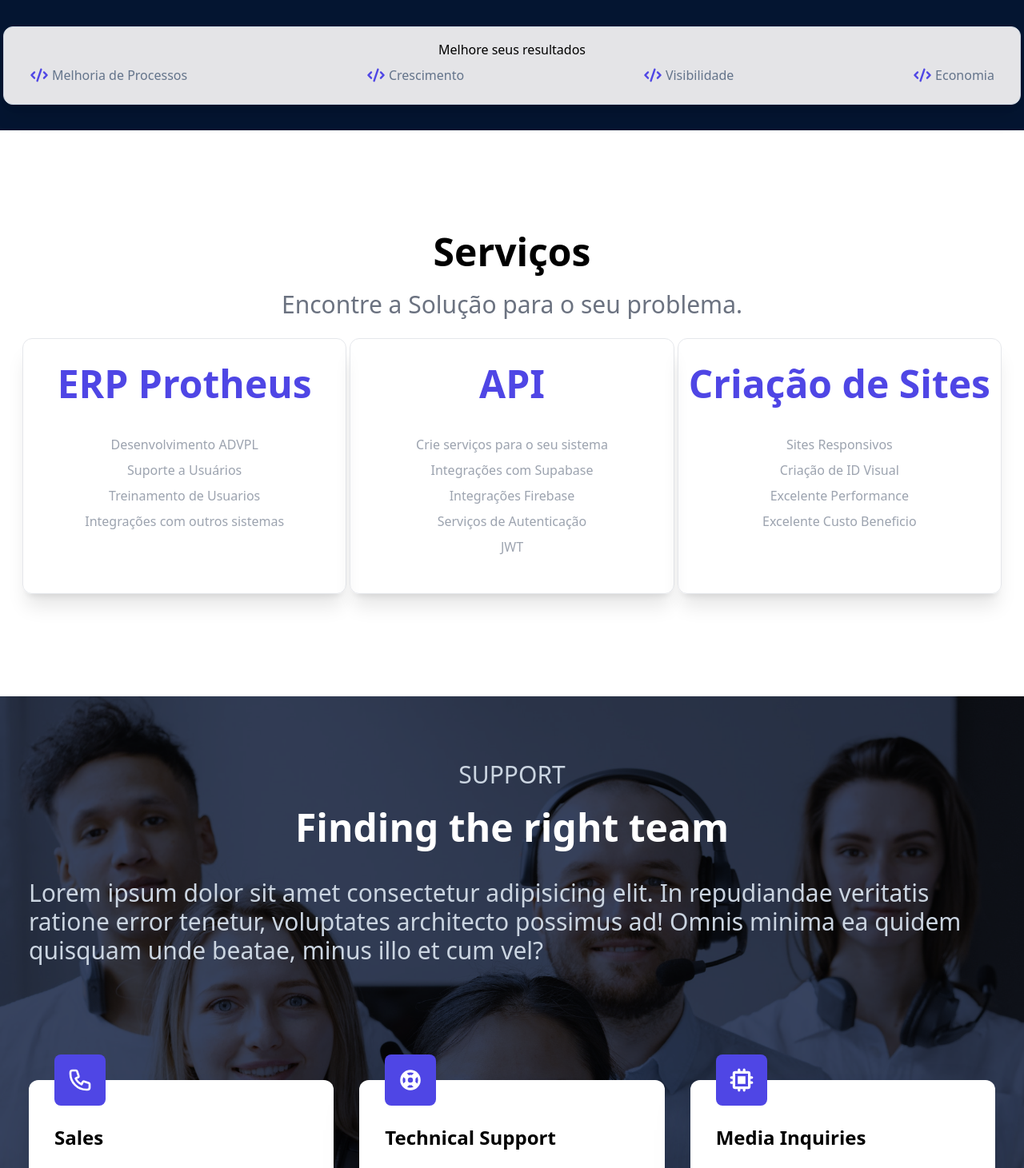
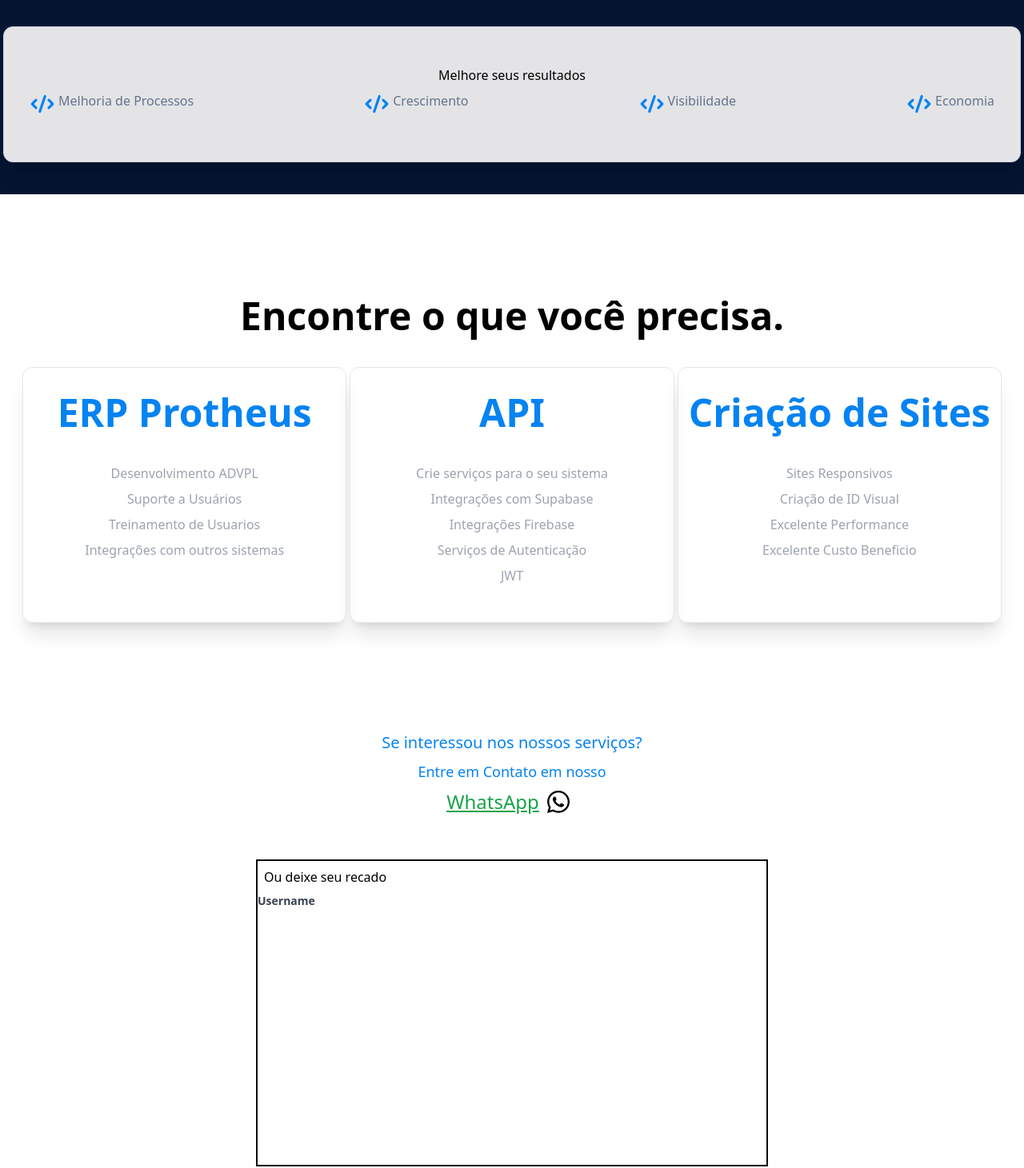
Before and after one commit to tifelipemoreira/fbm-consultoria, a Next.js app: page / in a window 1280 px wide. Shown: the part 349-1810 px from the top of the page at 80% size. Built offline with nearby package versions, Linux system fonts and the light colour scheme.

Commit message:
melhorias site

```diff
--- /dev/null
+++ b/src/assets/icons.jsx
@@ -0,0 +1,12 @@
+const WhatsApp = () => {
+  return (
+    <svg
+      className="w-8 h-8 text-green-400 fill-current"
+      xmlns="http://www.w3.org/2000/svg"
+      viewBox="0 0 448 512"
+    >
+      <path d="M380.9 97.1C339 55.1 283.2 32 223.9 32c-122.4 0-222 99.6-222 222 0 39.1 10.2 77.3 29.6 111L0 480l117.7-30.9c32.4 17.7 68.9 27 106.1 27h.1c122.3 0 224.1-99.6 224.1-222 0-59.3-25.2-115-67.1-157zm-157 341.6c-33.2 0-65.7-8.9-94-25.7l-6.7-4-69.8 18.3L72 359.2l-4.4-7c-18.5-29.4-28.2-63.3-28.2-98.2 0-101.7 82.8-184.5 184.6-184.5 49.3 0 95.6 19.2 130.4 54.1 34.8 34.9 56.2 81.2 56.1 130.5 0 101.8-84.9 184.6-186.6 184.6zm101.2-138.2c-5.5-2.8-32.8-16.2-37.9-18-5.1-1.9-8.8-2.8-12.5 2.8-3.7 5.6-14.3 18-17.6 21.8-3.2 3.7-6.5 4.2-12 1.4-32.6-16.3-54-29.1-75.5-66-5.7-9.8 5.7-9.1 16.3-30.3 1.8-3.7.9-6.9-.5-9.7-1.4-2.8-12.5-30.1-17.1-41.2-4.5-10.8-9.1-9.3-12.5-9.5-3.2-.2-6.9-.2-10.6-.2-3.7 0-9.7 1.4-14.8 6.9-5.1 5.6-19.4 19-19.4 46.3 0 27.3 19.9 53.7 22.6 57.4 2.8 3.7 39.1 59.7 94.8 83.8 35.2 15.2 49 16.5 66.6 13.9 10.7-1.6 32.8-13.4 37.4-26.4 4.6-13 4.6-24.1 3.2-26.4-1.3-2.5-5-3.9-10.5-6.6z"></path>
+    </svg>
+  );
+};
+export { WhatsApp };
--- a/src/components/About/About.jsx
+++ b/src/components/About/About.jsx
@@ -5,20 +5,19 @@
     <div name='about' className='w-full my-32'>
         <div className='max-w-[1240px] mx-auto'>
             <div className='text-center'>
-                <h2 className='text-5xl font-bold'>Serviços</h2>
-                <p className='text-3xl py-6 text-gray-500'>Encontre a Solução para o seu problema.</p>
+                <h2 className='text-5xl font-bold pb-10'>Encontre o que você precisa.</h2>
             </div>
 
             <div className='grid md:grid-cols-3 gap-1 px-2 text-center'>
                 <div className='border py-8 rounded-xl shadow-xl w-22 h-80  ' >
-                    <p className='text-5xl font-bold text-indigo-600 pb-8'>ERP Protheus</p>
+                    <p className='text-5xl font-bold text-fbmsecondary pb-8'>ERP Protheus</p>
                     <p className='text-gray-400 mt-2'>Desenvolvimento ADVPL</p>
                     <p className='text-gray-400 mt-2'>Suporte a Usuários</p>
                     <p className='text-gray-400 mt-2'>Treinamento de Usuarios</p>
                     <p className='text-gray-400 mt-2'>Integrações com outros sistemas</p>
                 </div>
                 <div className='border py-8 rounded-xl shadow-xl w-22 h-80  ' >
-                    <p className='text-5xl font-bold text-indigo-600 pb-8'>API</p>
+                    <p className='text-5xl font-bold text-fbmsecondary pb-8'>API</p>
                     <p className='text-gray-400 mt-2'>Crie serviços para o seu sistema</p>
                     <p className='text-gray-400 mt-2'>Integrações com Supabase</p>
                     <p className='text-gray-400 mt-2'>Integrações Firebase</p>
@@ -26,7 +25,7 @@
                     <p className='text-gray-400 mt-2'>JWT</p>
                 </div>
                 <div className='border py-8 rounded-xl shadow-xl w-22 h-80  ' >
-                    <p className='text-5xl font-bold text-indigo-600 pb-8'>Criação de Sites</p>
+                    <p className='text-5xl font-bold text-fbmsecondary pb-8'>Criação de Sites</p>
                     <p className='text-gray-400 mt-2'>Sites Responsivos</p>
                     <p className='text-gray-400 mt-2'>Criação de ID Visual</p>
                     <p className='text-gray-400 mt-2'>Excelente Performance</p>
--- a/src/components/Hero/Hero.jsx
+++ b/src/components/Hero/Hero.jsx
@@ -8,7 +8,7 @@
 
 const Hero = () => {
   return (
-    <div name="home" className="w-full h-[25rem] bg-fbmprimary justify-between ">
+    <div name="home" className="w-full h-[30rem] bg-fbmprimary justify-between ">
       <div className="max-w-[60rem] m-auto text-center flex ">
         <div className="flex flex-col w-full px-2 py-8 ">
           <h1 className="py-3 text-3xl md:text-6xl font-bold  text-center text-gray-300">
@@ -25,21 +25,21 @@
         </div>
       </div>
       <div
-        className="flex flex-col py-4 md:min-w-[55rem] mx-1 md:left-1/2 bg-zinc-200 border border-slate-300 rounded-xl text-center shadow-xl" >
+        className="flex flex-col py-12 md:min-w-[50rem] mx-1 md:left-1/2 bg-zinc-200 border border-slate-300 rounded-xl text-center shadow-xl" >
         <p>Melhore seus resultados</p>
         <div className="h-full w-full">
         <div className="flex md:justify-between justify-center md:flex-row flex-col flex-wrap items-baseline px-4 ">
           <p className="flex px-4 py-2 text-slate-500 ">
-            <CodeIcon className="h-6 text-indigo-600 pr-1 " /> Melhoria de Processos
+            <CodeIcon className="h-8 text-fbmsecondary pr-1 " /> Melhoria de Processos
           </p>
           <p className="flex px-4 py-2 text-slate-500 ">
-            <CodeIcon className="h-6 text-indigo-600 pr-1 " /> Crescimento
+            <CodeIcon className="h-8 text-fbmsecondary pr-1 " /> Crescimento
           </p>
           <p className="flex px-4 py-2 text-slate-500 ">
-            <CodeIcon className="h-6 text-indigo-600 pr-1 " />  Visibilidade
+            <CodeIcon className="h-8 text-fbmsecondary pr-1 " />  Visibilidade
           </p>
           <p className="flex px-4 py-2 text-slate-500 ">
-            <CodeIcon className="h-6 text-indigo-600 pr-1 " /> Economia
+            <CodeIcon className="h-8 text-fbmsecondary pr-1 " /> Economia
           </p>
         </div>
         </div>
--- /dev/null
+++ b/src/components/contacts/Contacts.jsx
@@ -0,0 +1,76 @@
+import React from "react";
+import { WhatsApp } from "../../assets/icons";
+import Link from "next/link";
+const Contacts = () => {
+  return (
+    <div
+      name={"Contacts"}
+      className=" w-full h-[35rem] flex flex-col items-center "
+    >
+      <div className=" mb-2 w-full h-40 flex flex-col items-center ">
+        <p className="p-2 text-fbmsecondary text-xl">
+          Se interessou nos nossos serviços?
+        </p>
+        <p className="pb-2 text-fbmsecondary text-lg flex flex-col items-center">
+          {" "}
+          Entre em Contato em nosso
+          <Link href="https://api.whatsapp.com/send?phone=5562982575695">
+            <a className="underline pl-2 pr-4 text-green-600 " target="_blank ">
+              <p className="flex flex-row p-2 text-2xl">
+                WhatsApp{" "}
+                <span className="pl-2">
+                  <WhatsApp></WhatsApp>
+                </span>
+              </p>
+            </a>
+          </Link>
+        </p>
+      </div>
+      <div className="border-2 border-black md:w-[40rem] w-96 h-96">
+        <p className="p-2 "> Ou deixe seu recado</p>
+        <form className="">
+          <label
+            className="block text-gray-700 text-sm font-bold mb-2"
+            type="username"
+          >
+            Username
+          </label>
+        </form>
+      </div>
+    </div>
+  );
+};
+
+export default Contacts;
+{
+  /**
+ <>
+      <form className="bg-white shadow-md rounded px-8 pt-6 pb-8 mb-4">
+    <div className="mb-4">
+      <label className="block text-gray-700 text-sm font-bold mb-2" type="username">
+        Username
+      </label>
+      <input className="shadow appearance-none border rounded w-full py-2 px-3 text-gray-700 leading-tight focus:outline-none focus:shadow-outline" id="username" type="text" placeholder="Username"/>
+    </div>
+    <div className="mb-6">
+      <label className="block text-gray-700 text-sm font-bold mb-2" type="password">
+        Password
+      </label>
+      <input className="shadow appearance-none border border-red-500 rounded w-full py-2 px-3 text-gray-700 mb-3 leading-tight focus:outline-none focus:shadow-outline" id="password" type="password" placeholder="******************"/>
+      <p className="text-red-500 text-xs italic">Please choose a password.</p>
+    </div>
+    <div className="flex items-center justify-between">
+      <button className="bg-blue-500 hover:bg-blue-700 text-white font-bold py-2 px-4 rounded focus:outline-none focus:shadow-outline" type="button">
+        Sign In
+      </button>
+      <a className="inline-block align-baseline font-bold text-sm text-blue-500 hover:text-blue-800" href="#">
+        Forgot Password?
+      </a>
+    </div>
+  </form>
+  <p className="text-center text-gray-500 text-xs">
+    &copy;2020 Acme Corp. All rights reserved.
+  </p>
+    </>
+*/
+}
--- a/src/pages/index.js
+++ b/src/pages/index.js
@@ -3,9 +3,8 @@
 import Footer from "../components/Footer/Footer";
 import Hero from "../components/Hero/Hero";
 import About from "../components/About/About";
-import AllInOne from "../components/AllInOne/AllInOne";
-import Pricing from "../components/Pricing/Pricing";
-import Support from "../components/Support/Support";
+import Contacts from "../components/contacts/Contacts";
+
 
 // exemplos https://github.com/ndpniraj/react-ecom/tree/master/src/components
 //https://github.com/Sridhar-C-25/reacttailwind_footer
@@ -26,9 +25,7 @@
       <NavBar />
       <Hero />
       <About />
-      <Support />
-      <AllInOne />
-      <Pricing />
+      <Contacts/>
       <Footer />
     </div>
   );
```
